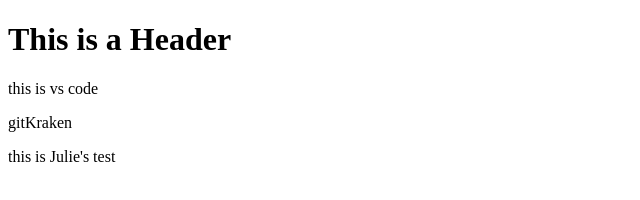
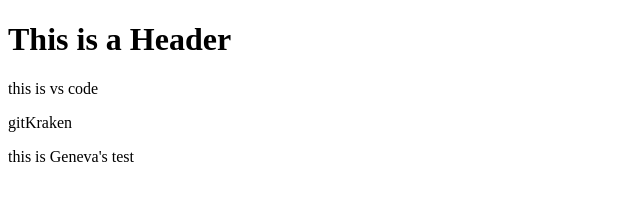
Before and after one commit to JuliePretzlaff/example1, a plain HTML site: page index.html in a window 1280 px wide. Shown: the full height of the page, 0-640 px from the left. Drawn offline with Linux system fonts and the light colour scheme.

Commit message:
geneva
commit

```diff
--- a/index.html
+++ b/index.html
@@ -6,6 +6,6 @@
     <h1>This is a Header</h1>
     <p>this is vs code</p>
     <p>gitKraken</p>
-    <p>this is Julie's test</p>
+    <p>this is Geneva's test</p>
   </body>
 </html>
```
